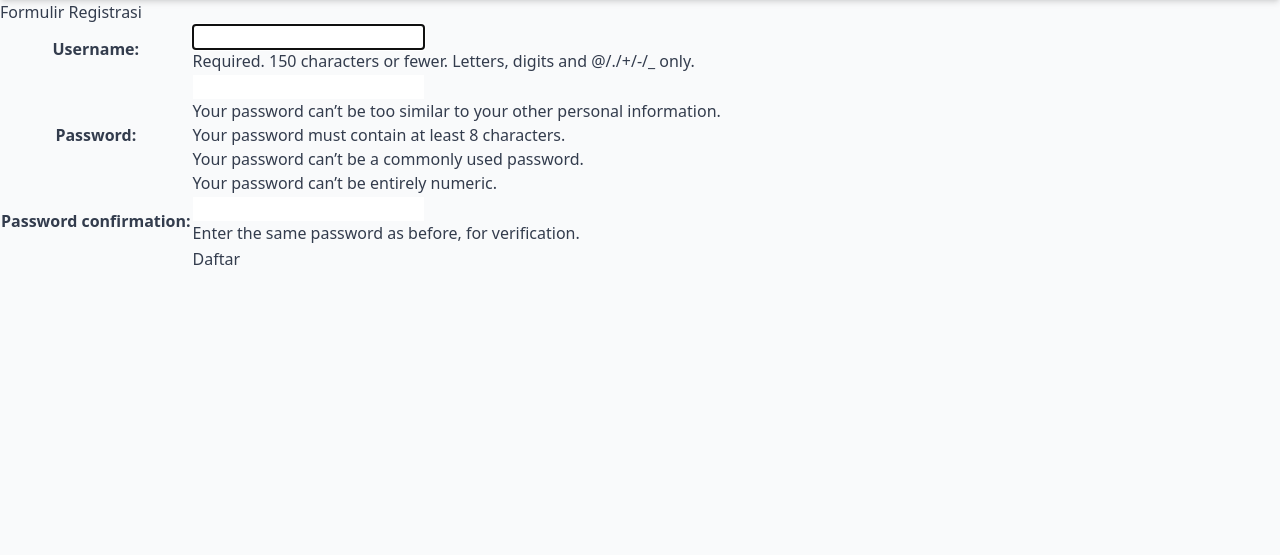
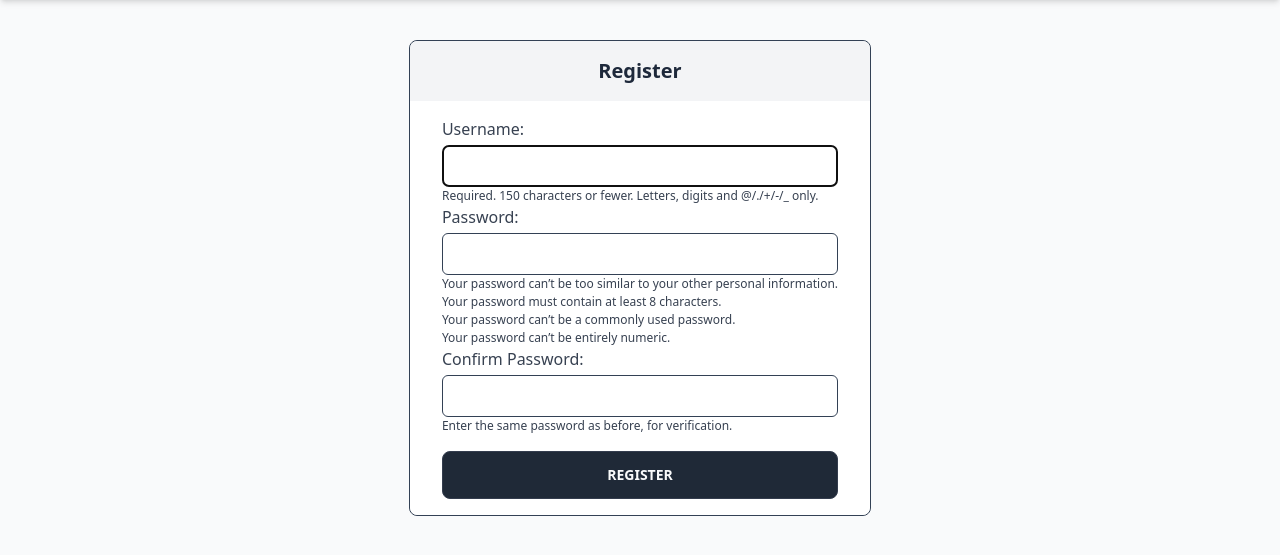
Before and after one commit to Rhfialyndra/pbp-django-assignment, a Django app: page /todolist/register in a window 1280 px wide. Shown: the part 64-619 px from the top of the page. Run offline with Django 4.2, Linux system fonts and the light colour scheme; some libraries are stand-ins or nearby versions.

Commit message:
finished register page

```diff
--- a/todolist/templates/register.html
+++ b/todolist/templates/register.html
@@ -6,29 +6,61 @@
 
 {% block content %}
 
-<div class = "login">
+<main class="my-20 mt-10 w-full flex justify-center items-center text-gray-700">
+<div class = "login border border-slate-700 rounded-lg mx-4">
 
-    <h1>Formulir Registrasi</h1>
+    <div class="flex items-center justify-center rounded-tl-lg rounded-tr-lg  text-slate-800 font-bold text-xl py-4 bg-gray-100">
+		<h5>Register</h5>
+	</div>
 
-        <form method="POST" >
+    <form method="POST" action="" class=" p-8 py-2 bg-white rounded-b-lg">
         {% csrf_token %}
-            <table>
-                {{ form.as_table }}
-                <tr>
-                    <td></td>
-                    <td><input type="submit" name="submit" value="Daftar"/></td>
-                </tr>
-            </table>
-        </form>
+        <section class="flex flex-col w-full justify-center py-2">
+            <div class="flex flex-col">
+                <label for="id_username">Username: </label>
+				<input class="mt-1 border p-2 border-slate-700 rounded-md" type="text" name="username" maxlength="150" autocapitalize="none" autocomplete="username" autofocus="" required="" id="id_username">
+				<span class="helptext text-[12px]">Required. 150 characters or fewer. Letters, digits and @/./+/-/_ only.</span>
+			</div>
+
+            <div class="flex flex-col">
+                <label for="id_password1">Password:</label>
+				<input class="mt-1 border p-2 border-slate-700 rounded-md" type="password" name="password1" autocomplete="new-password" required="" id="id_password1">
+				<span class="helptext text-[12px]">
+					<ul>
+						<li>
+							Your password can’t be too similar to your other personal information.
+						</li>
+						<li>
+							Your password must contain at least 8 characters.
+						</li>
+						<li>
+							Your password can’t be a commonly used password.
+						</li>
+						<li>
+							Your password can’t be entirely numeric.
+						</li>
+					</ul>
+				</span>
+			</div>
+			<div class="flex flex-col">
+                <label for="id_password2">Confirm Password:</label>
+				<input class="mt-1 border p-2 border-slate-700 rounded-md" type="password" name="password2" autocomplete="new-password" required="" id="id_password2">
+				<span class="helptext text-[12px]">Enter the same password as before, for verification.</span>
+            </div>
+                <input class="btn mt-4 bg-gray-800" type="submit" value="Register"></td>
+        </section>
 
 		{% if messages %}
+		<div class="px-2 md:px-8 py-2 bg-white rounded-br-lg rounded-bl-lg text-red-400 font-bold">
 			<ul>
 				{% for message in messages %}
 					<li>{{ message }}</li>
 				{% endfor %}
 			</ul>
+		</div>
 		{% endif %}
-
+    </form>
 </div>
+</main>
 
 {% endblock content %}
```
Lines whose indentation alone changed are shown as unchanged.
